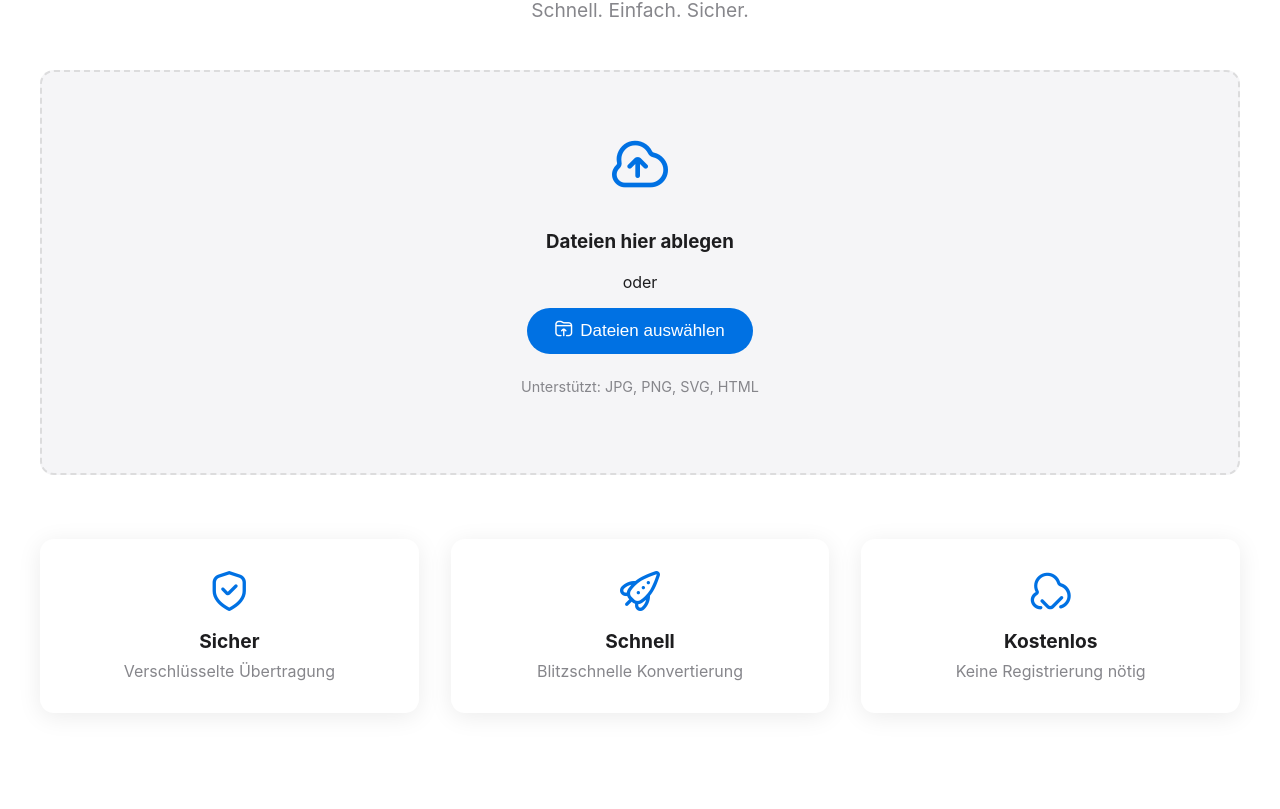
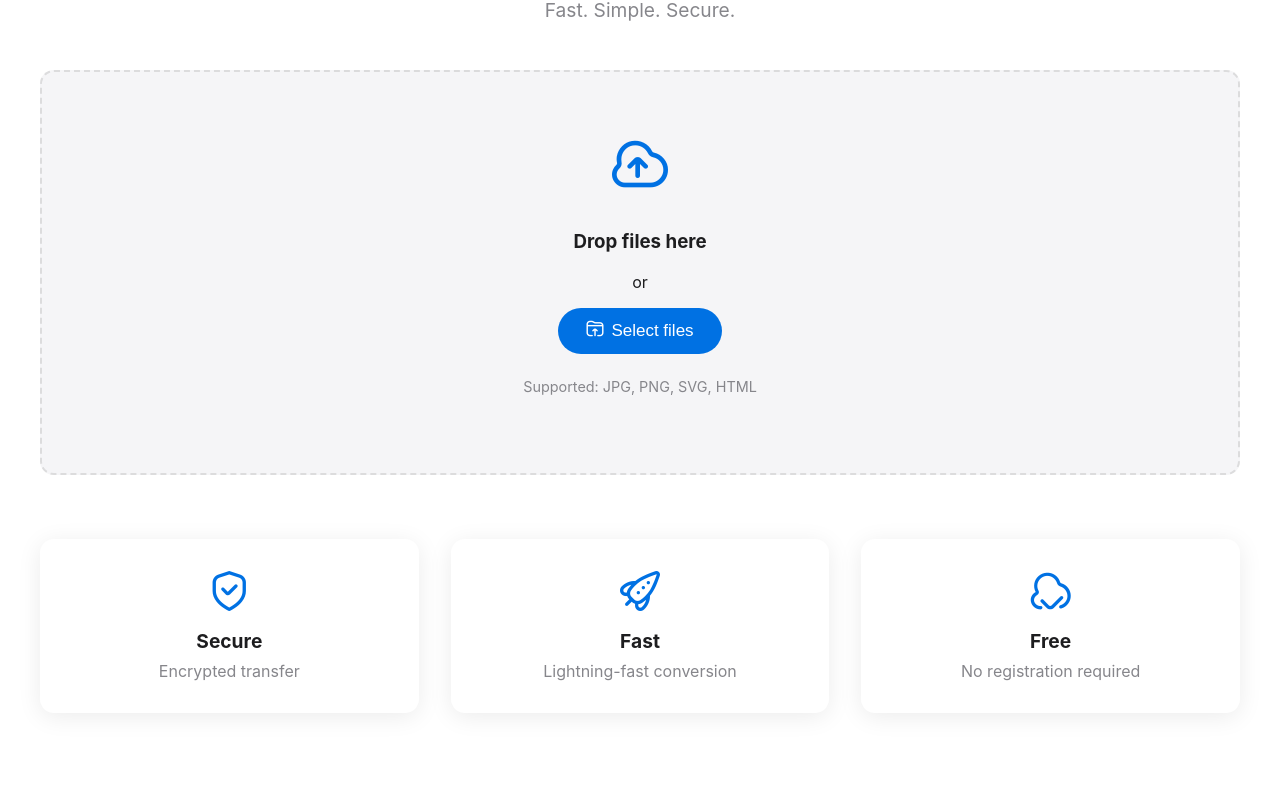
Before and after one commit to Exo4code/anypdf, a website: page index.html in a window 1280 px wide. Shown: the part 204-1013 px from the top of the page. Drawn offline with nearby package versions, Linux system fonts and the light colour scheme.

Commit message:
Update index.html

```diff
--- a/index.html
+++ b/index.html
@@ -1,11 +1,11 @@
 <!DOCTYPE html>
-<html lang="de">
+<html lang="en">
 <head>
     <meta charset="UTF-8">
     <meta name="viewport" content="width=device-width, initial-scale=1.0">
-    <meta name="description" content="Konvertiere deine Dateien kostenlos und sicher in PDF - Unterstützt JPG, PNG, SVG und HTML">
+    <meta name="description" content="Convert your files to PDF for free and securely - Supports JPG, PNG, SVG and HTML">
     <meta name="theme-color" content="#0071e3">
-    <title>ANYPDF - Konvertiere jede Datei in PDF</title>
+    <title>ANYPDF - Convert any file to PDF</title>
     <link rel="manifest" href="manifest.json">
     <link rel="icon" type="image/png" sizes="32x32" href="icons/icon-32.png">
     <link rel="apple-touch-icon" href="icons/icon-192.png">
@@ -40,44 +40,44 @@
 
     <main class="container">
         <section class="hero-section">
-            <h2>Konvertiere deine Dateien in PDF</h2>
-            <p class="subtitle">Schnell. Einfach. Sicher.</p>
+            <h2>Convert your files to PDF</h2>
+            <p class="subtitle">Fast. Simple. Secure.</p>
         </section>
 
-        <div class="drop-zone" id="dropZone" role="button" tabindex="0" aria-label="Dateien hier ablegen oder klicken zum Auswählen">
+        <div class="drop-zone" id="dropZone" role="button" tabindex="0" aria-label="Drop files here or click to select">
             <div class="upload-icon-container">
                 <i class="fi fi-rr-cloud-upload-alt" aria-hidden="true"></i>
             </div>
-            <h3>Dateien hier ablegen</h3>
-            <p class="drop-text">oder</p>
+            <h3>Drop files here</h3>
+            <p class="drop-text">or</p>
             <button class="convert-button">
                 <i class="fi fi-rr-folder-upload" aria-hidden="true"></i>
-                Dateien auswählen
+                Select files
             </button>
-            <p class="file-info">Unterstützt: JPG, PNG, SVG, HTML</p>
+            <p class="file-info">Supported: JPG, PNG, SVG, HTML</p>
         </div>
 
         <div class="features-grid">
             <div class="feature-card">
                 <i class="fi fi-rr-shield-check" aria-hidden="true"></i>
-                <h4>Sicher</h4>
-                <p>Verschlüsselte Übertragung</p>
+                <h4>Secure</h4>
+                <p>Encrypted transfer</p>
             </div>
             <div class="feature-card">
                 <i class="fi fi-rr-rocket" aria-hidden="true"></i>
-                <h4>Schnell</h4>
-                <p>Blitzschnelle Konvertierung</p>
+                <h4>Fast</h4>
+                <p>Lightning-fast conversion</p>
             </div>
             <div class="feature-card">
                 <i class="fi fi-rr-cloud-check" aria-hidden="true"></i>
-                <h4>Kostenlos</h4>
-                <p>Keine Registrierung nötig</p>
+                <h4>Free</h4>
+                <p>No registration required</p>
             </div>
         </div>
 
         <div class="file-preview" style="display: none;">
             <div class="preview-content">
-                <!-- Wird dynamisch mit JS gefüllt -->
+                <!-- Dynamically filled with JS -->
             </div>
         </div>
     </main>
```
